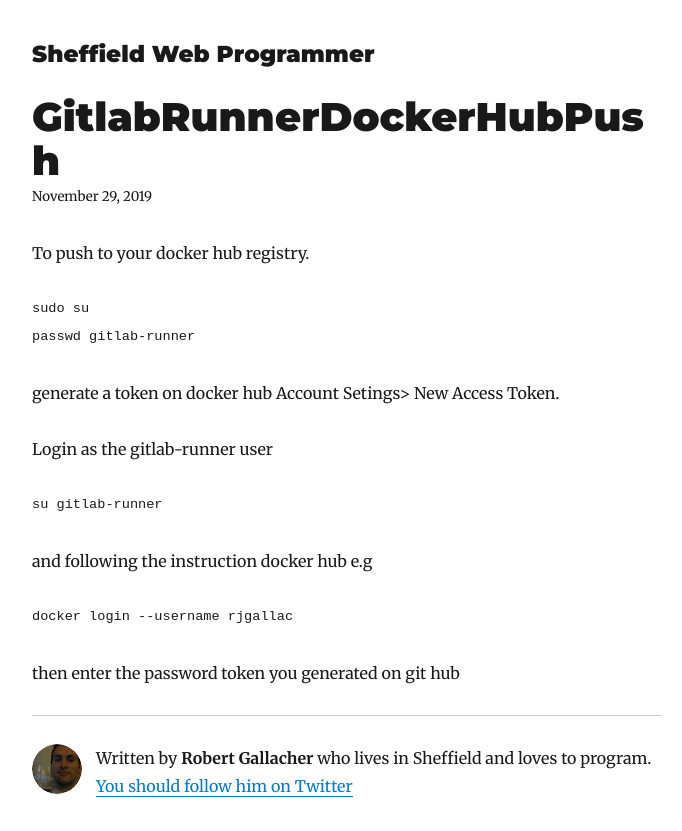
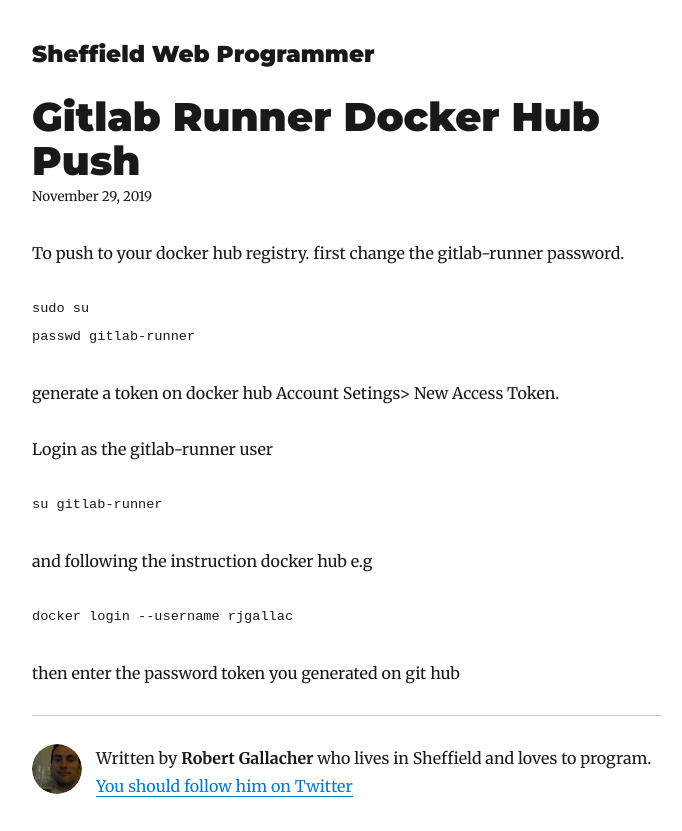
Before and after one commit to rjgallac/my-blog, a Gatsby site: page /GitlabRunnerDockerHubPush/ in a window 1280 px wide. Shown: the top 831 px of the page, without its empty margins (293-975 px from the left). Built offline with nearby package versions, Linux system fonts and the light colour scheme; Gatsby itself is replaced by a stand-in of ours; some packages are replaced by stand-ins of ours; code samples lack their colours.

Commit message:
Update index.md

````diff
--- a/content/blog/GitlabRunnerDockerHubPush/index.md
+++ b/content/blog/GitlabRunnerDockerHubPush/index.md
@@ -1,10 +1,10 @@
 ---
-title: GitlabRunnerDockerHubPush
+title: Gitlab Runner Docker Hub Push
 date: "2019-11-29T00:00:00.284Z"
-description: "GitlabRunnerDockerHubPush"
+description: "Gitlab Runner Docker Hub Push"
 ---
 
-To push to your docker hub registry.
+To push to your docker hub registry. first change the gitlab-runner password.
 
 ```
 sudo su
````
